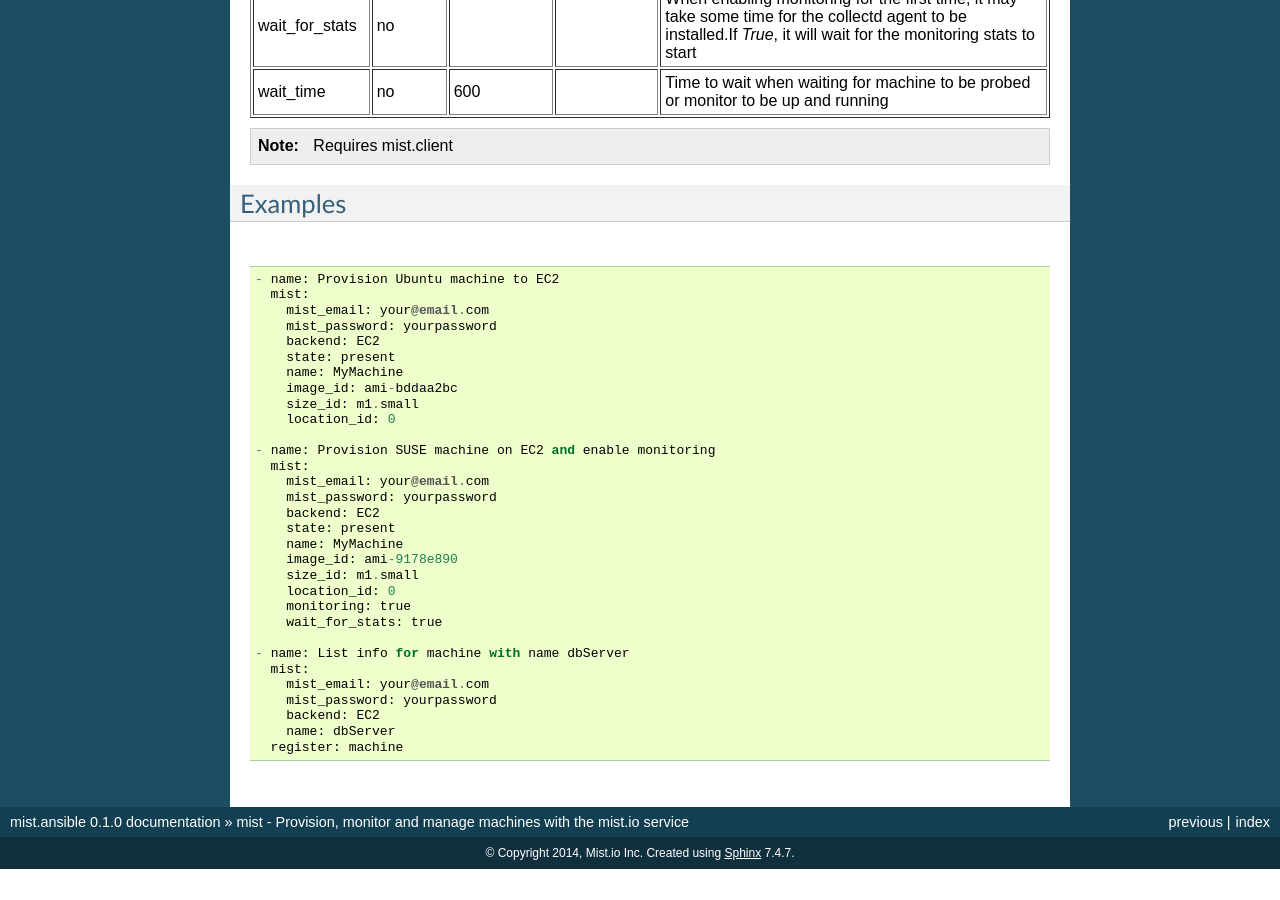
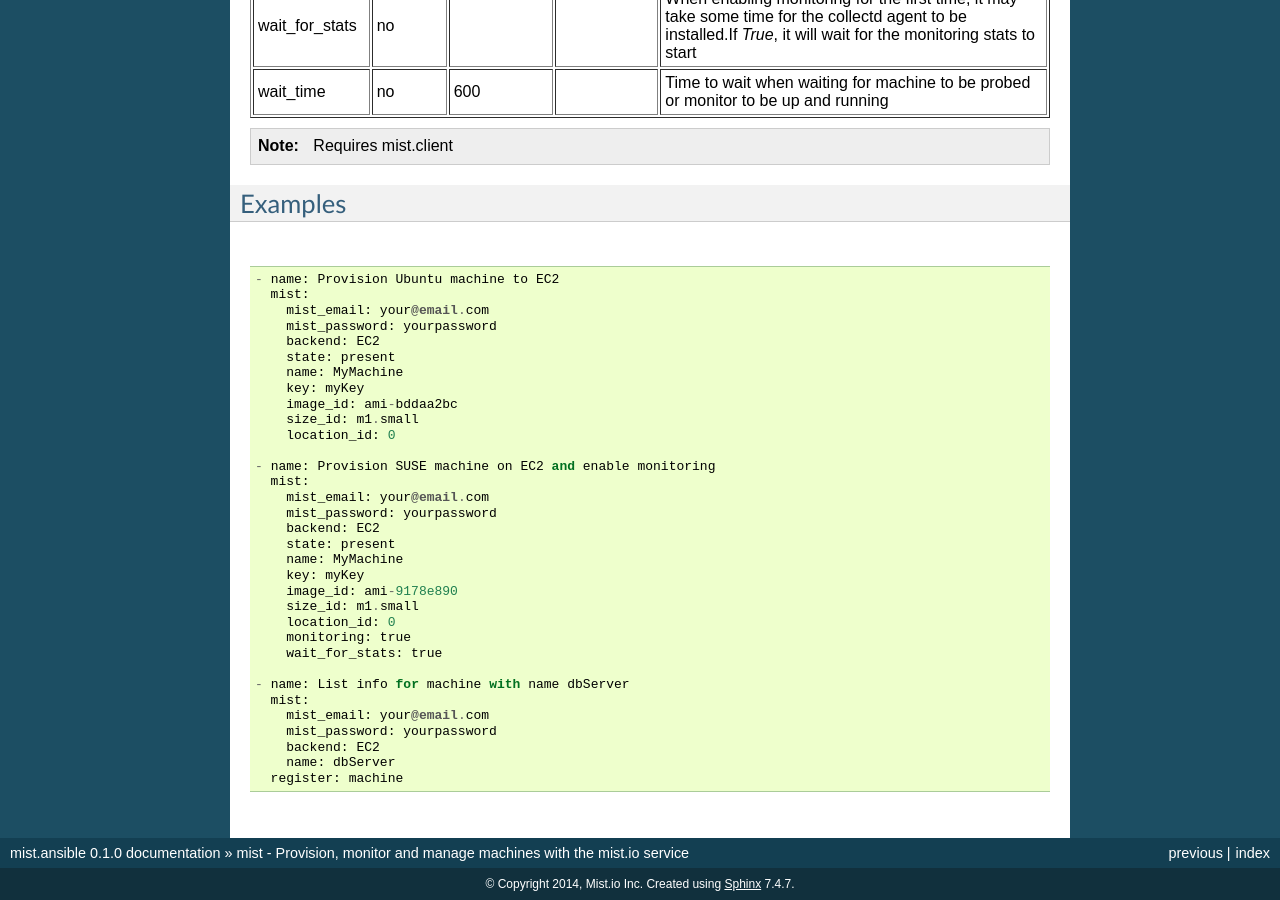
Before and after one commit to mistio/mist.ansible, a Sphinx documentation site: the page built from docs/source/mist_module.rst, in a window 1280 px wide and 900 px high, scrolled down 1088 px. Built offline with Sphinx 7.4.7, drawn with Linux system fonts in a browser that asks for light colours; before the commit the page ends 1957 px from its top, so only the background shows below that.

Commit message:
Update mist module documentation

```diff
--- a/docs/source/mist_module.rst
+++ b/docs/source/mist_module.rst
@@ -161,6 +161,7 @@ Examples
         backend: EC2
         state: present
         name: MyMachine
+        key: myKey
         image_id: ami-bddaa2bc
         size_id: m1.small
         location_id: 0
@@ -172,6 +173,7 @@ Examples
         backend: EC2
         state: present
         name: MyMachine
+        key: myKey
         image_id: ami-9178e890
         size_id: m1.small
         location_id: 0
```
Also changed, not shown: 1 other file.
